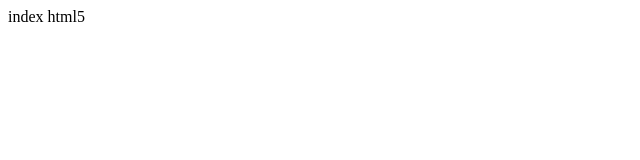
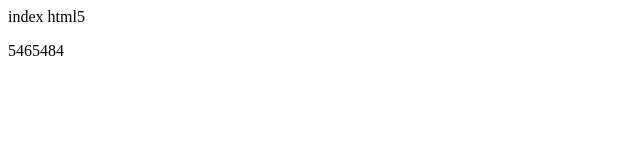
Before and after one commit to consolezt/-, a plain HTML site: page index.html in a window 1280 px wide. Shown: the full height of the page, 0-640 px from the left. Drawn offline with Linux system fonts and the light colour scheme.

Commit message:
Update index.html

```diff
--- a/index.html
+++ b/index.html
@@ -9,6 +9,7 @@
 
 <body>
     index html5
+    <p>5465484</p>
 </body>
 
 </html>
```
